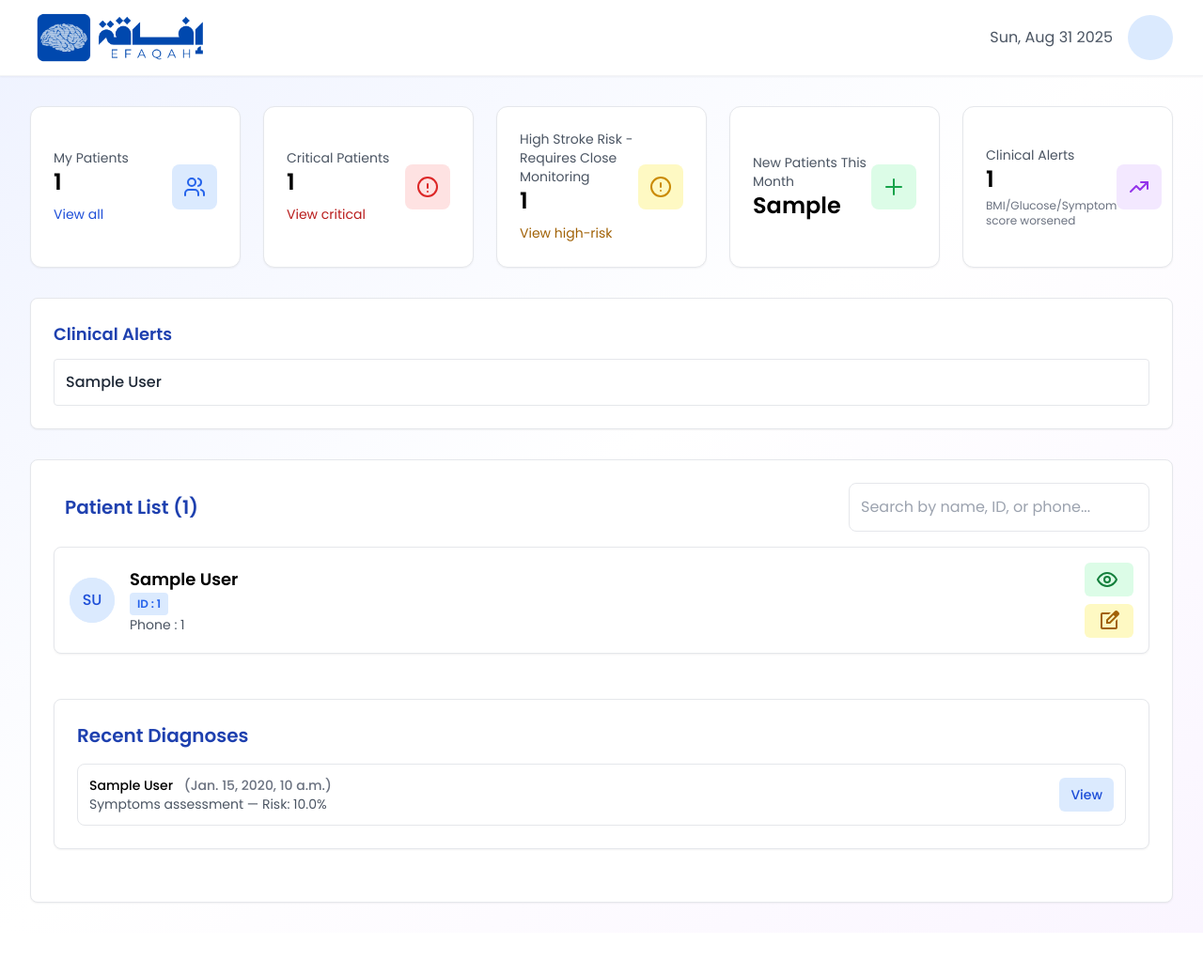
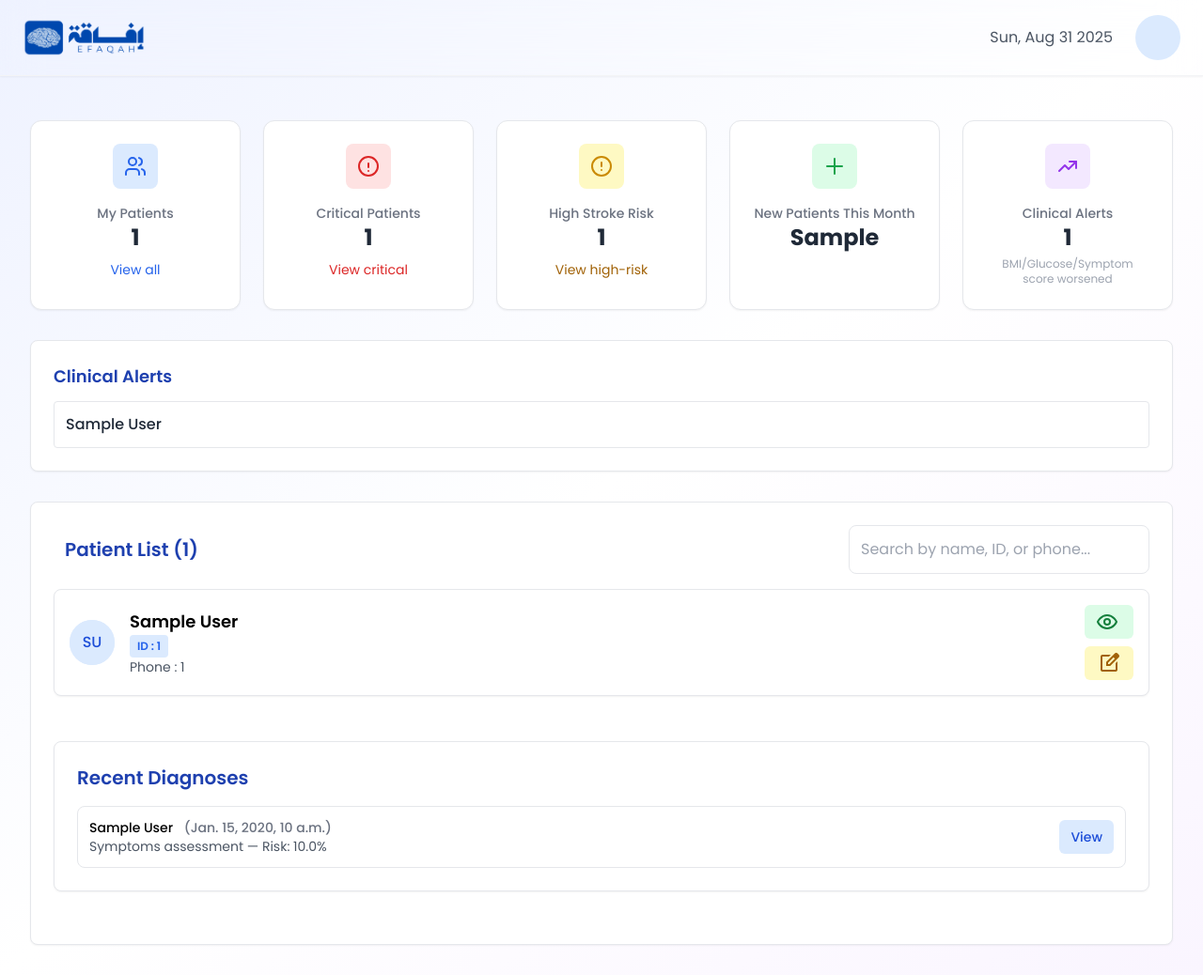
Before and after one commit to Luluhmm/Efaqah, a Django app: template Efaqah/doctor/templates/doctor/doctor_dashboard.html in a window 1280 px wide. Shown: the whole page at 94% size. Before the commit the page ends 963 px from the top, so only its background shows below. Run offline with Django 5.2, Linux system fonts and the light colour scheme; the template is opened without the code that fills it: most values are stand-ins (such as "Sample title", 1, 10 or a date in 2020); some libraries are stand-ins or nearby versions.

Commit message:
Updated UI

```diff
--- a/Efaqah/doctor/templates/doctor/base.html
+++ b/Efaqah/doctor/templates/doctor/base.html
@@ -5,7 +5,7 @@
 <head>
     <meta charset="UTF-8">
     <meta name="viewport" content="width=device-width, initial-scale=1.0">
-    <title>{% block title %}HealthCare Portal{% endblock %}</title>
+    <title>{% block title %}Efaqah{% endblock %}</title>
     <script src="https://cdn.tailwindcss.com"></script>
     <link href="https://fonts.googleapis.com/css2?family=Material+Symbols+Outlined" rel="stylesheet" />
 
@@ -30,21 +30,16 @@
 </head>
 <body class="min-h-screen bg-gradient-to-br from-indigo-50 via-white to-purple-50">
     <!-- Header -->
-  <header class="bg-white shadow-sm border-b border-gray-100">
-    <div class="max-w-7xl mx-auto px-4 sm:px-6 lg:px-8">
-        <div class="flex justify-between items-center h-20">
-            <div class="flex items-center gap-4">
-                <div class="flex items-center gap-2">
-                    <div class="p-1 rounded-lg">
+ <nav id="navbar" class="fixed top-0 w-full z-50 transition-all duration-300 bg-white shadow-sm border-b border-gray-100">
+  <div class="max-w-7xl mx-auto px-6 py-2 flex justify-between items-center h-20">
 
-                        <a href="{% url 'doctor:doctor_dashboard' %}">
-                            <img src="{% static 'images/logo_1.PNG' %}" alt="Logo" class="h-14 w-auto"></a>  <!-- زودنا حجم الصورة -->
+    <!-- Logo -->
+    <a href="{% url 'doctor:doctor_dashboard' %}" class="flex items-center space-x-2 hover:scale-105 transition-transform">
+      <img src="{% static 'images/logo_1.PNG' %}" alt="Logo" class="h-10 w-auto">
+    </a>
 
-                    </div>
-                </div>
-            </div>
-
-            <div class="flex items-center gap-4 relative">
+    <!-- Desktop Menu -->
+    <div class="hidden md:flex items-center space-x-6">
       <!-- Date -->
       <div class="text-base text-gray-600">
         {% now "D, M d Y" %}
@@ -53,12 +48,12 @@
       <!-- User Avatar -->
       <div class="group relative">
         <button class="w-12 h-12 bg-blue-100 rounded-full flex items-center justify-center hover:bg-blue-200">
-                        <span class="text-blue-700 font-medium text-lg"> <!-- زودنا حجم النص -->
+          <span class="text-blue-700 font-medium text-lg">
             {{ request.user.username|slice:":2"|upper }}
           </span>
         </button>
 
-                    <!-- Dropdown Menu (appears on hover) -->
+        <!-- Dropdown Menu -->
         <div class="absolute right-0 mt-2 w-40 bg-white border rounded-lg shadow-md py-2
                     opacity-0 group-hover:opacity-100 transition">
           <a href="{% url 'main:logout_view' %}"
@@ -68,16 +63,59 @@
         </div>
       </div>
     </div>
+
+    <!-- Mobile Menu Button -->
+    <button id="mobile-menu-btn" class="md:hidden p-2 rounded-lg hover:bg-gray-100 transition-colors relative z-50">
+      <svg id="menu-icon" class="w-6 h-6" fill="none" stroke="currentColor" viewBox="0 0 24 24">
+        <path stroke-linecap="round" stroke-linejoin="round" stroke-width="2" d="M4 6h16M4 12h16M4 18h16"/>
+      </svg>
+      <svg id="close-icon" class="w-6 h-6 hidden" fill="none" stroke="currentColor" viewBox="0 0 24 24">
+        <path stroke-linecap="round" stroke-linejoin="round" stroke-width="2" d="M6 18L18 6M6 6l12 12"/>
+      </svg>
+    </button>
+
+  </div>
+
+  <!-- Mobile Menu -->
+  <div id="mobile-menu" class="md:hidden mt-2 p-4 bg-white rounded-xl shadow-lg hidden">
+    <div class="flex flex-col gap-2">
+      <div class="text-gray-600">{% now "D, M d Y" %}</div>
+      <a href="{% url 'main:logout_view' %}"
+         class="block py-2 px-4 text-blue-900 hover:bg-blue-100 rounded-lg transition-colors">
+        Sign out
+      </a>
     </div>
   </div>
-</header>
+</nav>
+
 
 
     <!-- Main Content -->
-    <main class="max-w-7xl mx-auto px-4 sm:px-6 lg:px-8 py-8">
+    <main class="max-w-7xl mx-auto px-4 sm:px-6 lg:px-8 py-8 mt-24">
         {% block content %}{% endblock %}
     </main>
 
     {% block scripts %}{% endblock %}
 </body>
+
+<script>
+const navbar = document.getElementById('navbar');
+window.addEventListener('scroll', () => {
+  const scrollY = window.scrollY;
+  const maxScroll = 200;
+  const opacity = Math.min(scrollY / maxScroll * 0.6, 0.6);
+  navbar.style.background = `rgba(255,255,255,${opacity})`;
+  navbar.style.backdropFilter = 'blur(20px)';
+  if(scrollY>50){ navbar.classList.add('shadow-lg'); } else { navbar.classList.remove('shadow-lg'); }
+});
+const mobileBtn = document.getElementById('mobile-menu-btn');
+const mobileMenu = document.getElementById('mobile-menu');
+const menuIcon = document.getElementById('menu-icon');
+const closeIcon = document.getElementById('close-icon');
+mobileBtn.addEventListener('click', () => {
+  mobileMenu.classList.toggle('hidden');
+  menuIcon.classList.toggle('hidden');
+  closeIcon.classList.toggle('hidden');
+});
+</script>
 </html>
--- a/Efaqah/doctor/templates/doctor/doctor_dashboard.html
+++ b/Efaqah/doctor/templates/doctor/doctor_dashboard.html
@@ -5,14 +5,8 @@
 <div class="grid grid-cols-1 md:grid-cols-5 gap-6 mb-8">
 
   <!-- My Patients -->
-  <div class="bg-white rounded-xl shadow-sm border p-6 flex justify-between items-center md:col-span-1">
-    <div>
-      <p class="text-sm text-gray-600">My Patients</p>
-      <p class="text-2xl font-semibold">{{ patient_num }}</p>
-      <a href="{% url 'doctor:all_patient_view' %}"
-         class="inline-block mt-2 text-sm text-blue-700 hover:underline">View all</a>
-    </div>
-    <div class="bg-blue-100 p-3 rounded-lg">
+  <div class="bg-white rounded-xl shadow-sm border p-6 flex flex-col items-center text-center">
+    <div class="bg-blue-100 p-3 rounded-lg flex items-center justify-center mb-4">
       <svg class="w-6 h-6 text-blue-600 lucide" viewBox="0 0 24 24">
         <path d="M16 21v-2a4 4 0 0 0-4-4H6a4 4 0 0 0-4 4v2"/>
         <circle cx="9" cy="7" r="4"/>
@@ -20,82 +14,71 @@
         <path d="M16 3.13a4 4 0 0 1 0 7.75"/>
       </svg>
     </div>
+    <p class="text-sm text-gray-500 font-medium">My Patients</p>
+    <p class="text-2xl font-bold text-gray-800">{{ patient_num }}</p>
+    <a href="{% url 'doctor:all_patient_view' %}" class="mt-2 text-sm text-blue-600 hover:underline">View all</a>
   </div>
 
   <!-- Critical Patients -->
-  <div class="bg-white rounded-xl shadow-sm border p-6 flex justify-between items-center md:col-span-1">
-    <div>
-      <p class="text-sm text-gray-600">Critical Patients</p>
-      <p class="text-2xl font-semibold">{{ critical_patient_num }}</p>
-      <a href="{% url 'doctor:all_patient_view' %}?critical=1"
-         class="inline-block mt-2 text-sm text-red-700 hover:underline">View critical</a>
-    </div>
-    <div class="bg-red-100 p-3 rounded-lg">
+  <div class="bg-white rounded-xl shadow-sm border p-6 flex flex-col items-center text-center">
+    <div class="bg-red-100 p-3 rounded-lg flex items-center justify-center mb-4">
       <svg class="w-6 h-6 text-red-600 lucide" viewBox="0 0 24 24">
         <path d="M12 9v4"/><path d="M12 17h.01"/><circle cx="12" cy="12" r="10"/>
       </svg>
     </div>
+    <p class="text-sm text-gray-500 font-medium">Critical Patients</p>
+    <p class="text-2xl font-bold text-gray-800">{{ critical_patient_num }}</p>
+    <a href="{% url 'doctor:all_patient_view' %}?critical=1" class="mt-2 text-sm text-red-600 hover:underline">View critical</a>
   </div>
 
   <!-- High Stroke Risk -->
-  <div class="bg-white rounded-xl shadow-sm border p-6 flex justify-between items-center md:col-span-1">
-    <div>
-      <p class="text-sm text-gray-600">High Stroke Risk - Requires Close Monitoring</p>
-      <p class="text-2xl font-semibold">{{ high_risk_patient_num }}</p>
-      <a href="{% url 'doctor:all_patient_view' %}?highrisk=1"
-         class="inline-block mt-2 text-sm text-yellow-700 hover:underline">View high-risk</a>
-    </div>
-    <div class="bg-yellow-100 p-3 rounded-lg">
+  <div class="bg-white rounded-xl shadow-sm border p-6 flex flex-col items-center text-center">
+    <div class="bg-yellow-100 p-3 rounded-lg flex items-center justify-center mb-4">
       <svg class="w-6 h-6 text-yellow-600 lucide" viewBox="0 0 24 24">
         <path d="M12 8v4"/><path d="M12 16h.01"/><circle cx="12" cy="12" r="10"/>
       </svg>
     </div>
+    <p class="text-sm text-gray-500 font-medium">High Stroke Risk</p>
+    <p class="text-2xl font-bold text-gray-800">{{ high_risk_patient_num }}</p>
+    <a href="{% url 'doctor:all_patient_view' %}?highrisk=1" class="mt-2 text-sm text-yellow-700 hover:underline">View high-risk</a>
   </div>
 
   <!-- New Patients This Month -->
-  <div class="bg-white rounded-xl shadow-sm border p-6 flex justify-between items-center md:col-span-1">
-    <div>
-      <p class="text-sm text-gray-600">New Patients This Month</p>
-      <p class="text-2xl font-semibold">{{ new_patient_month }}</p>
-    </div>
-    <div class="bg-green-100 p-3 rounded-lg">
+  <div class="bg-white rounded-xl shadow-sm border p-6 flex flex-col items-center text-center">
+    <div class="bg-green-100 p-3 rounded-lg flex items-center justify-center mb-4">
       <svg class="w-6 h-6 text-green-600 lucide" viewBox="0 0 24 24">
         <path d="M12 4v16"/><path d="M4 12h16"/>
       </svg>
     </div>
+    <p class="text-sm text-gray-500 font-medium">New Patients This Month</p>
+    <p class="text-2xl font-bold text-gray-800">{{ new_patient_month }}</p>
   </div>
 
   <!-- Trend Alerts -->
-  <div class="bg-white rounded-xl shadow-sm border p-6 flex justify-between items-center md:col-span-1">
-    <div>
-      <p class="text-sm text-gray-600">Clinical Alerts</p>
-      <p class="text-2xl font-semibold">{{ trend_alerts_num }}</p>
-      <p class="text-xs text-gray-500 mt-1">BMI/Glucose/Symptom score worsened</p>
-    </div>
-    <div class="bg-purple-100 p-3 rounded-lg">
+  <div class="bg-white rounded-xl shadow-sm border p-6 flex flex-col items-center text-center">
+    <div class="bg-purple-100 p-3 rounded-lg flex items-center justify-center mb-4">
       <svg class="w-6 h-6 text-purple-600 lucide" viewBox="0 0 24 24">
         <polyline points="3 17 9 11 13 15 21 7"/>
         <polyline points="14 7 21 7 21 14"/>
       </svg>
     </div>
+    <p class="text-sm text-gray-500 font-medium">Clinical Alerts</p>
+    <p class="text-2xl font-bold text-gray-800">{{ trend_alerts_num }}</p>
+    <p class="text-xs text-gray-400 mt-1">BMI/Glucose/Symptom score worsened</p>
   </div>
+
 </div>
 
 <!-- who is unstable -->
 {% if unstable_details %}
 <div class="bg-white rounded-lg border shadow-sm p-6 mb-8">
-  <h3 class="text-lg font-semibold text-blue-800 mb-3">Clinical Alerts </h3>
+  <h3 class="text-lg font-semibold text-blue-800 mb-3">Clinical Alerts</h3>
   <ul class="space-y-2">
     {% for item in unstable_details %}
       <li class="flex flex-wrap items-center gap-2 border rounded p-3">
         <a href="{% url 'doctor:patient_detail_view' item.patient.id %}" class="font-medium text-gray-800 hover:underline">
           {{ item.patient.first_name }} {{ item.patient.last_name }}
         </a>
-        <!-- {% if item.score_up %}
-          <span class="text-xs px-2 py-1 rounded-full bg-purple-50 text-purple-800 border border-purple-200">
-            Symptom score increased ({{ item.score_from|default:"—" }} → {{ item.score_to|default:"—" }})
-          </span>
-        {% endif %} -->
         {% if item.glucose_up %}
           <span class="text-xs px-2 py-1 rounded-full bg-red-50 text-red-800 border border-red-200">
             Glucose high ({{ item.glucose_from|default:"—" }} → {{ item.glucose_to|default:"—" }})
@@ -111,6 +94,7 @@
   </ul>
 </div>
 {% endif %}
+
 
 <!-- Patient List (search keeps your styling) -->
 <div class="bg-white rounded-lg border shadow-sm p-6">
```
Lines whose indentation alone changed are shown as unchanged.
